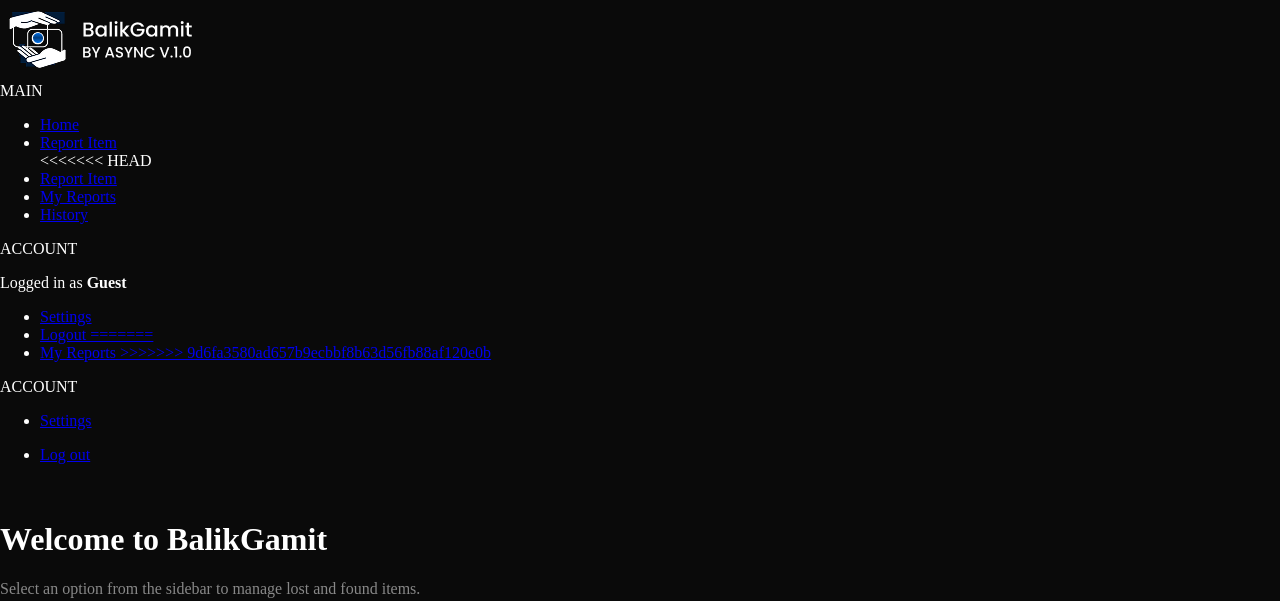
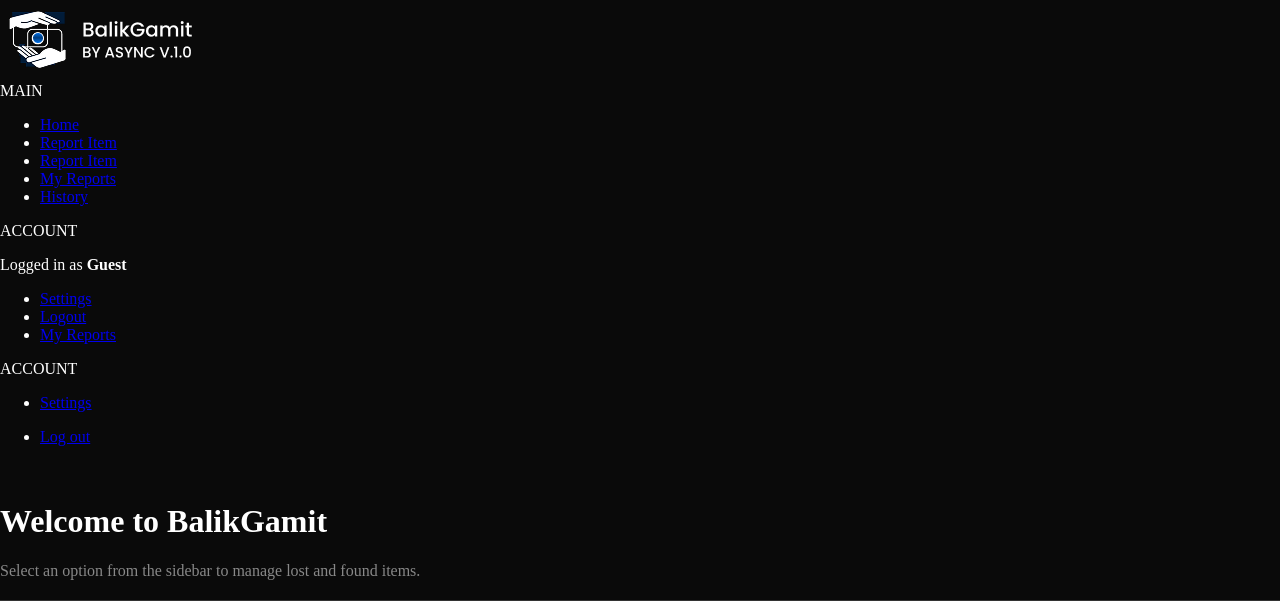
Before and after one commit to 1234redg/Project-BalikGamit, a PHP site: page /student/dashboard.php in a window 1280 px wide. Shown: the top 601 px of the page. Run offline with PHP 8.4, Linux system fonts and the light colour scheme.

Commit message:
Fixed sidebar layout and restored logout modal

```diff
--- a/includes/sidebar.php
+++ b/includes/sidebar.php
@@ -45,7 +45,7 @@ if (isset($_SESSION['user_id']) && isset($conn)) {
                 Report Item
             </a>
         </li>
-<<<<<<< HEAD
+
         <li class="<?= ($current_page == 'report.php') ? 'active' : ''; ?>"><a href="report.php">Report Item</a></li>
         <li class="<?= ($current_page == 'my-reports.php') ? 'active' : ''; ?>"><a href="my-reports.php">My Reports</a>
         </li>
@@ -65,12 +65,12 @@ if (isset($_SESSION['user_id']) && isset($conn)) {
         <li>
             <a href="#" onclick="openLogoutModal(); return false;">
                 Logout
-=======
+
         <li class="<?= $current_page === 'my_reports.php' ? 'active' : '' ?>">
             <a href="my_reports.php">
                 <i class="fa-solid fa-file-lines sidebar-icon"></i>
                 My Reports
->>>>>>> 9d6fa3580ad657b9ecbbf8b63d56fb88af120e0b
+
             </a>
         </li>
     </ul>
```
